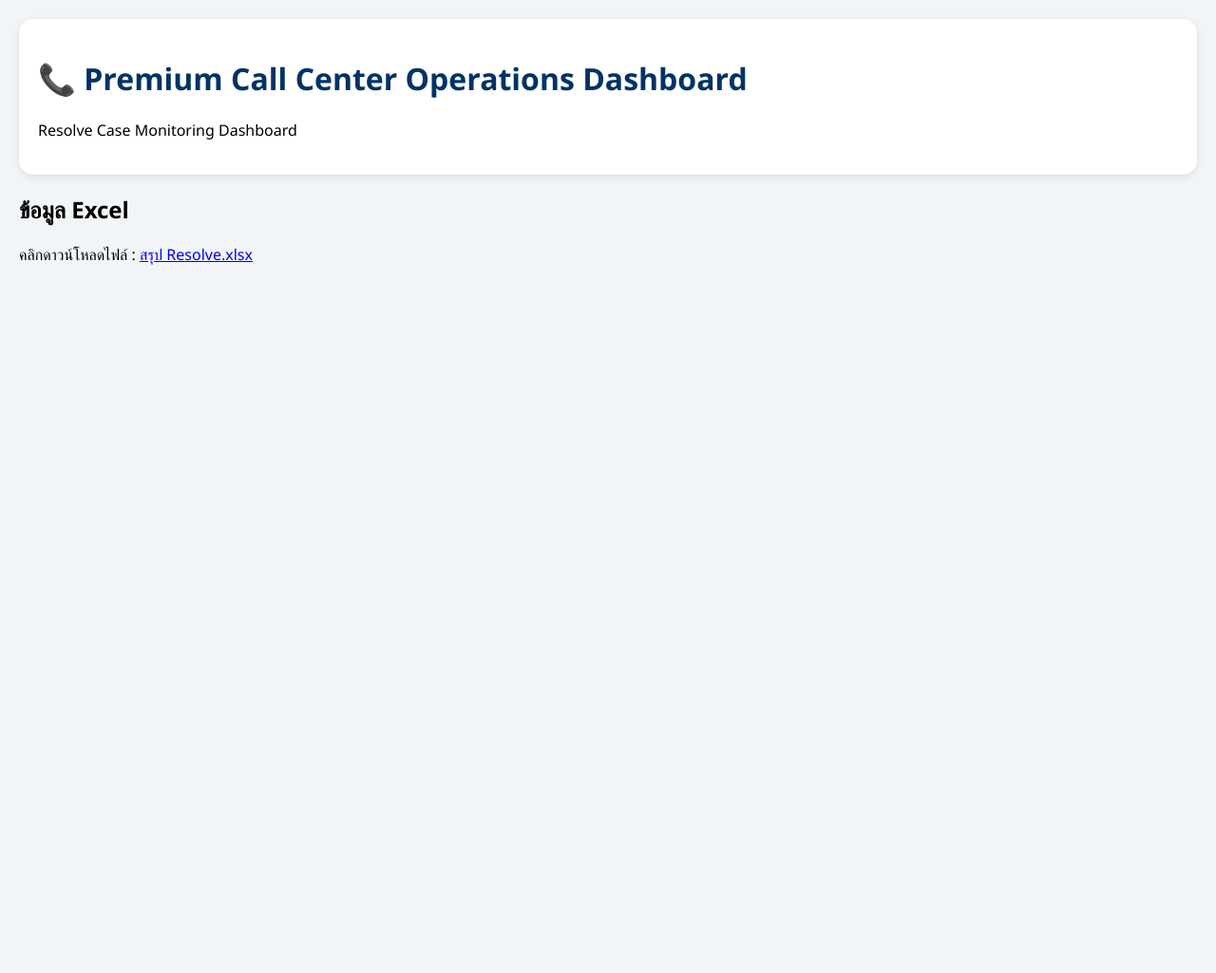
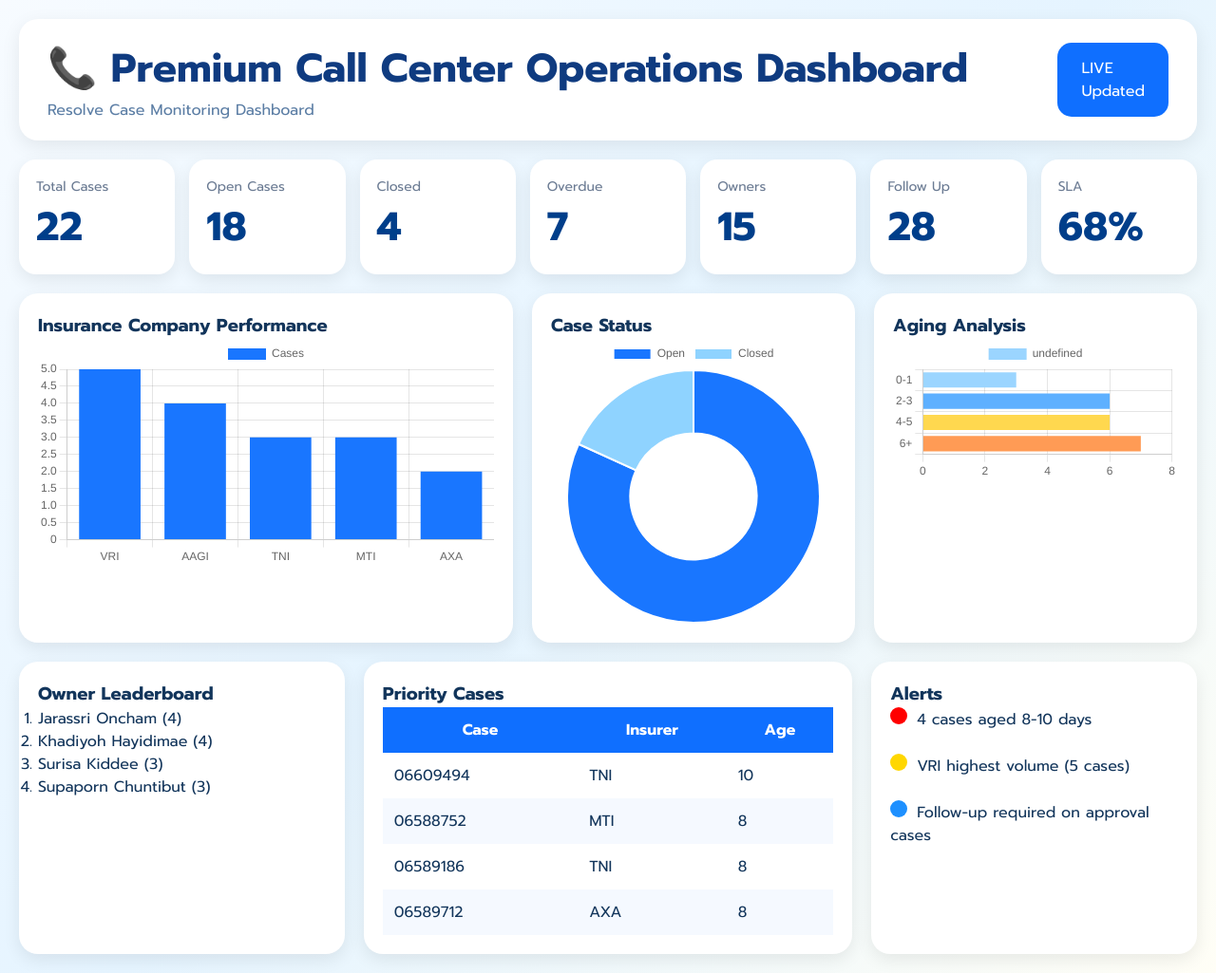
Before and after one commit to elrwcjarassi13-max/-2.4, a plain HTML site: page index.html in a window 1280 px wide. Shown: the whole page at 95% size. Before the commit the page ends 800 px from the top, so only its background shows below. Drawn offline with nearby package versions, Linux system fonts and the light colour scheme.

Commit message:
Revamp Premium Call Center Operations Dashboard
Updated the dashboard layout and styles for improved presentation and added charts for data visualization.

```diff
--- a/index.html
+++ b/index.html
@@ -4,52 +4,345 @@
 <meta charset="UTF-8">
 <meta name="viewport" content="width=device-width, initial-scale=1.0">
 
-<title>Resolve Dashboard</title>
+<title>Premium Call Center Operations Dashboard</title>
+
+<link href="https://fonts.googleapis.com/css2?family=Prompt:wght@300;400;500;600;700&display=swap" rel="stylesheet">
+<script src="https://cdn.jsdelivr.net/npm/chart.js"></script>
 
 <style>
+
+*{
+    margin:0;
+    padding:0;
+    box-sizing:border-box;
+    font-family:'Prompt',sans-serif;
+}
+
 body{
-    font-family: Segoe UI, sans-serif;
-    background:#f2f5f7;
-    margin:20px;
+    background:linear-gradient(135deg,#f7fbff,#e5f4ff,#fffef6);
+    padding:20px;
+    color:#12355b;
+}
+
+.dashboard{
+    max-width:1800px;
+    margin:auto;
 }
 
 .header{
+    display:flex;
+    justify-content:space-between;
+    align-items:center;
+    margin-bottom:20px;
     background:white;
-    padding:20px;
+    border-radius:20px;
+    padding:20px 30px;
+    box-shadow:0 6px 20px rgba(0,0,0,.08);
+}
+
+.header h1{
+    font-size:42px;
+    color:#0f3b80;
+}
+
+.header p{
+    color:#5c7ea5;
+}
+
+.live{
+    background:#0f6fff;
+    color:white;
+    padding:15px 25px;
     border-radius:15px;
-    box-shadow:0 2px 8px rgba(0,0,0,.1);
+}
+
+.kpi-grid{
+    display:grid;
+    grid-template-columns:repeat(7,1fr);
+    gap:15px;
     margin-bottom:20px;
 }
 
-h1{
-    color:#003366;
+.kpi-card{
+    background:white;
+    border-radius:18px;
+    padding:18px;
+    box-shadow:0 6px 18px rgba(0,0,0,.08);
 }
 
-iframe{
+.kpi-title{
+    font-size:14px;
+    color:#6b7b93;
+}
+
+.kpi-value{
+    font-size:42px;
+    font-weight:700;
+    color:#003e8a;
+}
+
+.section-grid{
+    display:grid;
+    grid-template-columns:2fr 1fr 1fr;
+    gap:20px;
+    margin-bottom:20px;
+}
+
+.card{
+    background:white;
+    border-radius:20px;
+    padding:20px;
+    box-shadow:0 6px 18px rgba(0,0,0,.08);
+}
+
+.canvas-box{
+    height:300px;
+}
+
+.lower-grid{
+    display:grid;
+    grid-template-columns:1fr 1.5fr 1fr;
+    gap:20px;
+}
+
+table{
     width:100%;
-    height:800px;
-    border:none;
-    border-radius:15px;
-    background:white;
+    border-collapse:collapse;
 }
+
+thead{
+    background:#0f6fff;
+    color:white;
+}
+
+th,td{
+    padding:12px;
+}
+
+tbody tr:nth-child(even){
+    background:#f5f9ff;
+}
+
+.alert-dot{
+    width:18px;
+    height:18px;
+    border-radius:50%;
+    display:inline-block;
+    margin-right:10px;
+}
+
+.red{
+    background:red;
+}
+
+.yellow{
+    background:gold;
+}
+
+.blue{
+    background:dodgerblue;
+}
+
 </style>
 </head>
 
 <body>
 
+<div class="dashboard">
+
 <div class="header">
+<div>
 <h1>📞 Premium Call Center Operations Dashboard</h1>
 <p>Resolve Case Monitoring Dashboard</p>
 </div>
 
-<h2>ข้อมูล Excel</h2>
+<div class="live">
+LIVE<br>
+Updated
+</div>
+</div>
 
-<p>
-คลิกดาวน์โหลดไฟล์ :
-<a href="./สรุป%20Resolve.xlsx" target="_blank">
-สรุป Resolve.xlsx
-</a>
-</p>
+<div class="kpi-grid">
+
+<div class="kpi-card">
+<div class="kpi-title">Total Cases</div>
+<div class="kpi-value">22</div>
+</div>
+
+<div class="kpi-card">
+<div class="kpi-title">Open Cases</div>
+<div class="kpi-value">18</div>
+</div>
+
+<div class="kpi-card">
+<div class="kpi-title">Closed</div>
+<div class="kpi-value">4</div>
+</div>
+
+<div class="kpi-card">
+<div class="kpi-title">Overdue</div>
+<div class="kpi-value">7</div>
+</div>
+
+<div class="kpi-card">
+<div class="kpi-title">Owners</div>
+<div class="kpi-value">15</div>
+</div>
+
+<div class="kpi-card">
+<div class="kpi-title">Follow Up</div>
+<div class="kpi-value">28</div>
+</div>
+
+<div class="kpi-card">
+<div class="kpi-title">SLA</div>
+<div class="kpi-value">68%</div>
+</div>
+
+</div>
+
+<div class="section-grid">
+
+<div class="card">
+<h3>Insurance Company Performance</h3>
+<div class="canvas-box">
+<canvas id="companyChart"></canvas>
+</div>
+</div>
+
+<div class="card">
+<h3>Case Status</h3>
+<div class="canvas-box">
+<canvas id="statusChart"></canvas>
+</div>
+</div>
+
+<div class="card">
+<h3>Aging Analysis</h3>
+<div class="canvas-box">
+<canvas id="agingChart"></canvas>
+</div>
+</div>
+
+</div>
+
+<div class="lower-grid">
+
+<div class="card">
+<h3>Owner Leaderboard</h3>
+<ol>
+<li>Jarassri Oncham (4)</li>
+<li>Khadiyoh Hayidimae (4)</li>
+<li>Surisa Kiddee (3)</li>
+<li>Supaporn Chuntibut (3)</li>
+</ol>
+</div>
+
+<div class="card">
+<h3>Priority Cases</h3>
+
+<table>
+
+<thead>
+<tr>
+<th>Case</th>
+<th>Insurer</th>
+<th>Age</th>
+</tr>
+</thead>
+
+<tbody>
+<tr>
+<td>06609494</td>
+<td>TNI</td>
+<td>10</td>
+</tr>
+
+<tr>
+<td>06588752</td>
+<td>MTI</td>
+<td>8</td>
+</tr>
+
+<tr>
+<td>06589186</td>
+<td>TNI</td>
+<td>8</td>
+</tr>
+
+<tr>
+<td>06589712</td>
+<td>AXA</td>
+<td>8</td>
+</tr>
+</tbody>
+
+</table>
+
+</div>
+
+<div class="card">
+<h3>Alerts</h3>
+
+<p><span class="alert-dot red"></span>4 cases aged 8-10 days</p>
+<br>
+
+<p><span class="alert-dot yellow"></span>VRI highest volume (5 cases)</p>
+<br>
+
+<p><span class="alert-dot blue"></span>Follow-up required on approval cases</p>
+
+</div>
+
+</div>
+
+</div>
+
+<script>
+
+new Chart(document.getElementById('companyChart'), {
+type: 'bar',
+data: {
+labels: ['VRI','AAGI','TNI','MTI','AXA'],
+datasets: [{
+label: 'Cases',
+data: [5,4,3,3,2],
+backgroundColor: '#1976ff'
+}]
+}
+});
+
+new Chart(document.getElementById('statusChart'), {
+type:'doughnut',
+data:{
+labels:['Open','Closed'],
+datasets:[{
+data:[18,4],
+backgroundColor:['#1976ff','#8fd3ff']
+}]
+}
+});
+
+new Chart(document.getElementById('agingChart'), {
+type:'bar',
+data:{
+labels:['0-1','2-3','4-5','6+'],
+datasets:[{
+data:[3,6,6,7],
+backgroundColor:[
+'#9bd5ff',
+'#5eb0ff',
+'#ffd84f',
+'#ff9b55'
+]
+}]
+},
+options:{
+indexAxis:'y'
+}
+});
+
+</script>
 
 </body>
 </html>
```
